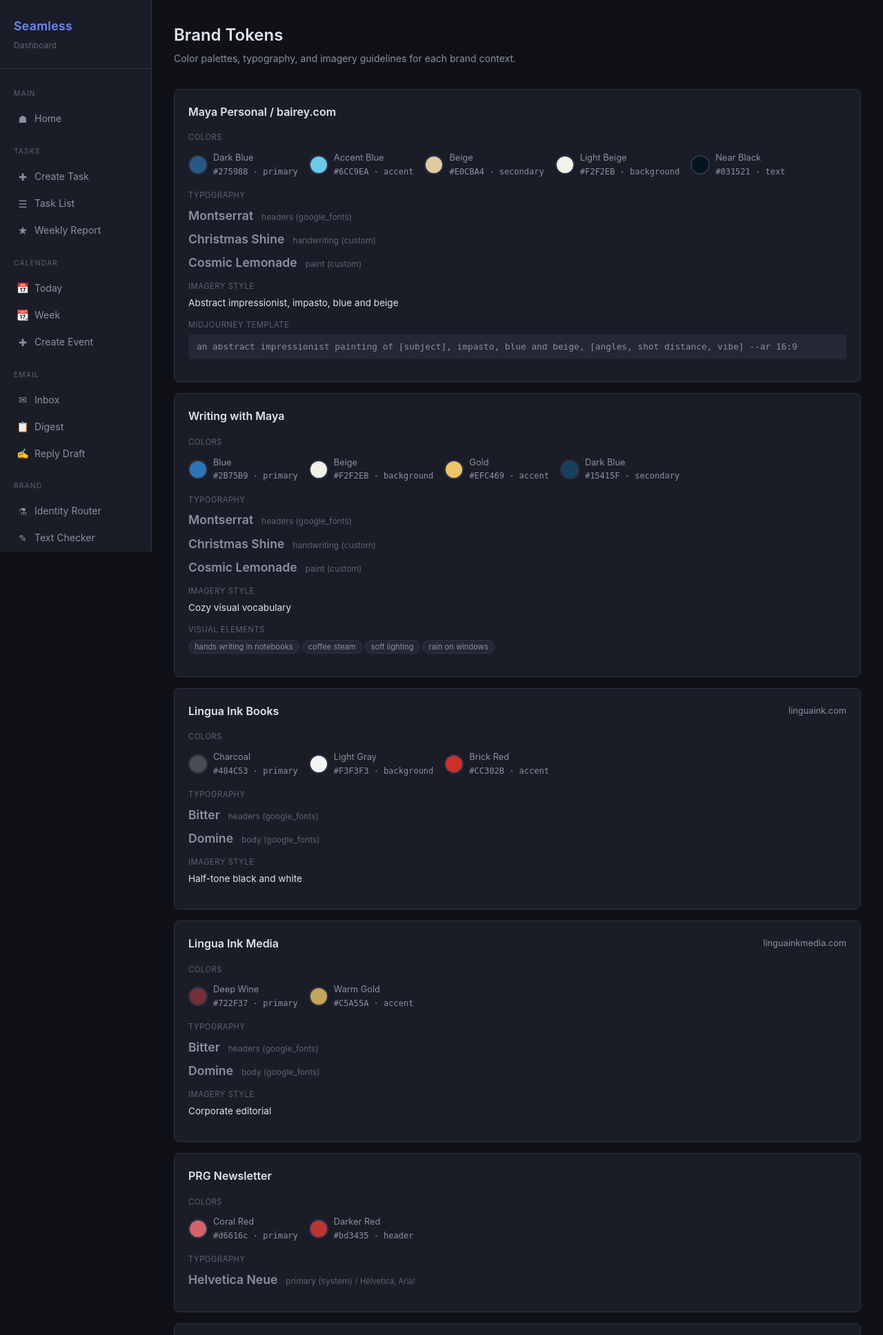
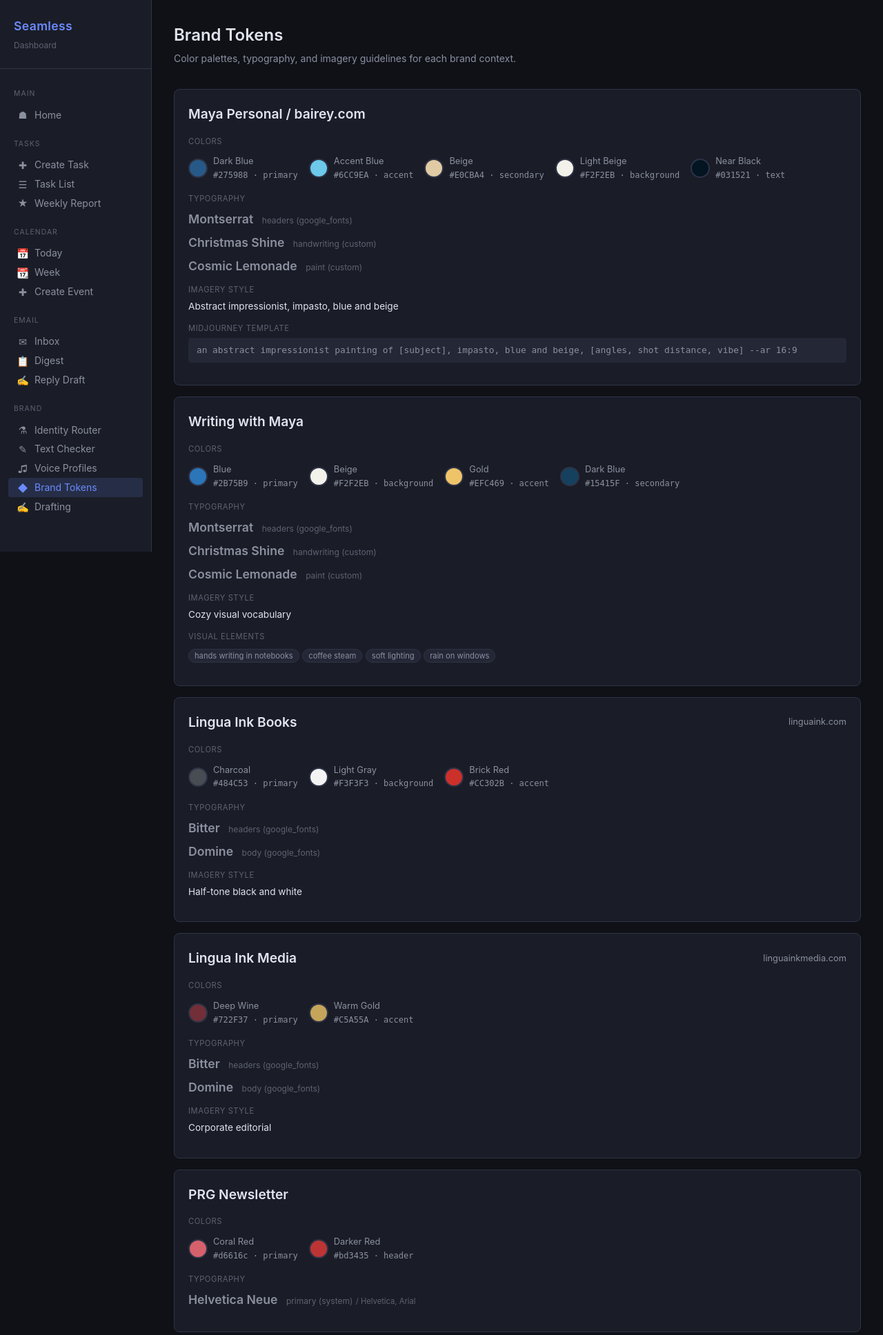
Before and after one commit to stephbairey/seamless, a FastAPI app: page /brand/tokens in a window 1280 px wide. Shown: the top 1936 px of the page at 69% size. Run offline with FastAPI, Linux system fonts and the light colour scheme; some libraries are stand-ins or nearby versions.

Commit message:
Adjust dashboard typography and layout for readability
Aptos Display as primary font, wider max-width (1500px), larger
card headers (1.2rem) and card body (1rem), tighter nav link padding.

Co-Authored-By: Claude Opus 4.6 <noreply@anthropic.com>

```diff
--- a/app/static/css/main.css
+++ b/app/static/css/main.css
@@ -25,7 +25,7 @@
 * { margin: 0; padding: 0; box-sizing: border-box; }
 
 body {
-  font-family: -apple-system, BlinkMacSystemFont, 'Segoe UI', Roboto, sans-serif;
+  font-family: 'Aptos Display', -apple-system, BlinkMacSystemFont, 'Segoe UI', Roboto, sans-serif;
   background: var(--bg);
   color: var(--text);
   line-height: 1.6;
@@ -88,7 +88,7 @@ body {
   display: flex;
   align-items: center;
   gap: 0.5rem;
-  padding: 0.5rem 0.75rem;
+  padding: 0.15rem 0.75rem;
   border-radius: var(--radius-sm);
   color: var(--text-muted);
   text-decoration: none;
@@ -117,7 +117,7 @@ body {
   margin-left: var(--sidebar-width);
   flex: 1;
   padding: 2rem;
-  max-width: 1100px;
+  max-width: 1500px;
 }
 
 .page-header {
@@ -153,7 +153,7 @@ body {
 }
 
 .card-header h3 {
-  font-size: 1rem;
+  font-size: 1.2rem;
   font-weight: 600;
 }
 
@@ -166,7 +166,7 @@ body {
 }
 
 .card-body {
-  font-size: 0.875rem;
+  font-size: 1rem;
   color: var(--text-muted);
 }
 
```
